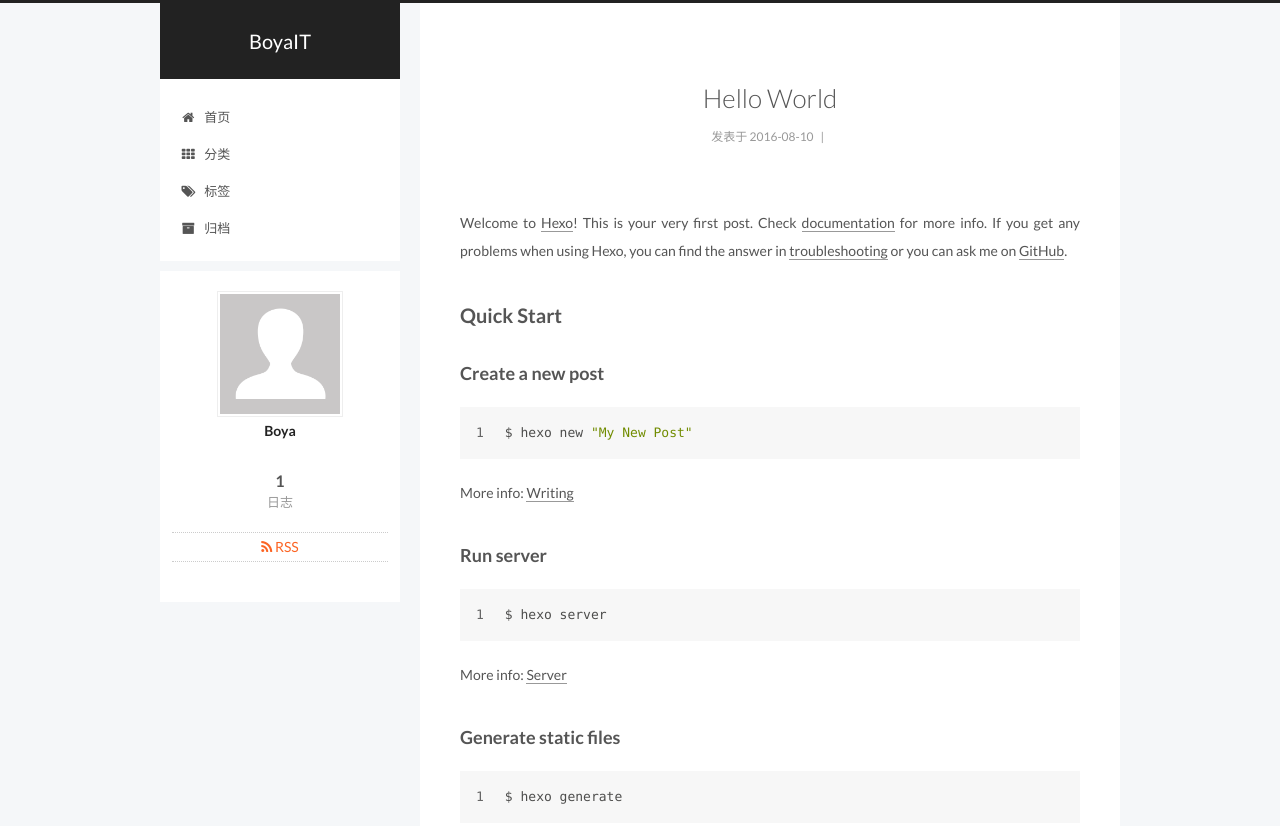
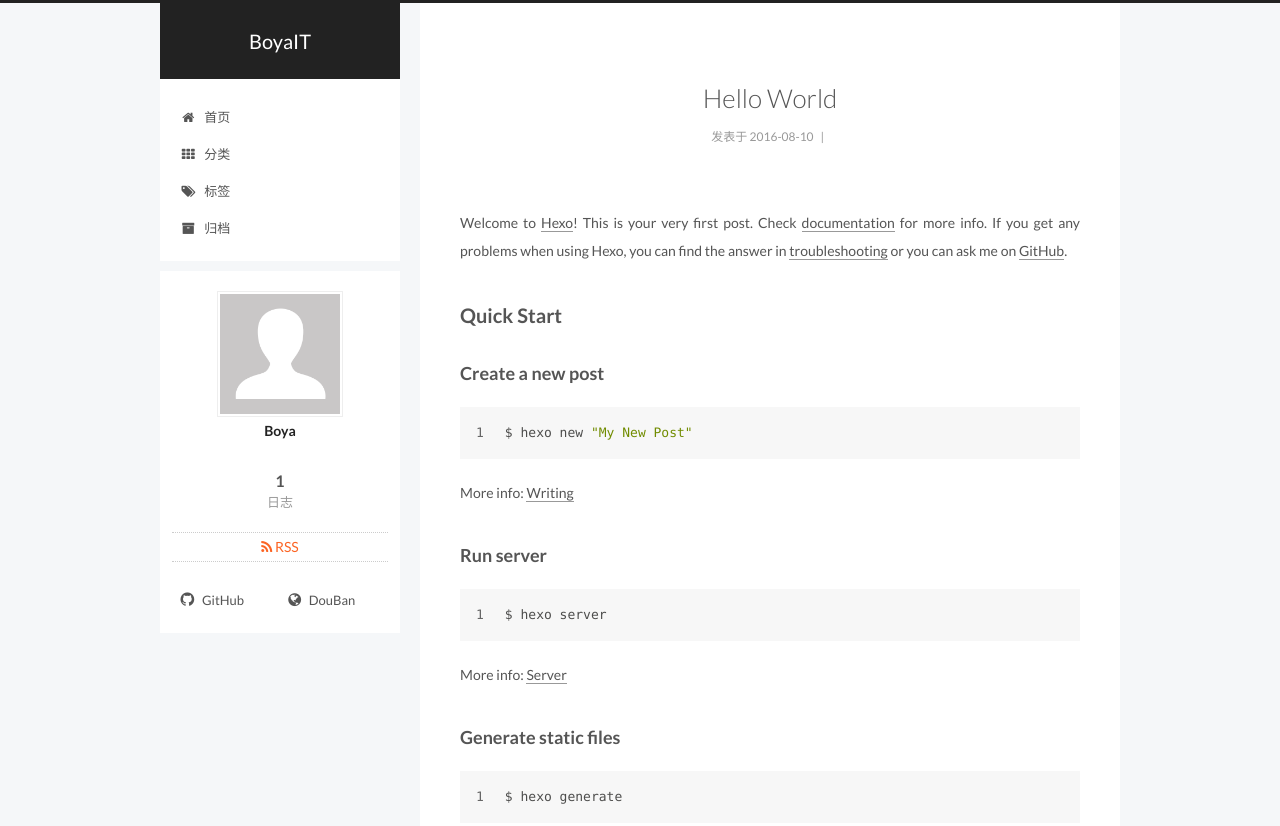
Before and after one commit to boyazuo/boyazuo.github.com, a plain HTML site: page index.html in a window 1280 px wide. Shown: the top 826 px of the page. Drawn offline with Linux system fonts and the light colour scheme; a script that the page names is missing.

Commit message:
Site updated: 2016-08-10 15:18:41

```diff
--- a/css/main.css
+++ b/css/main.css
@@ -1549,7 +1549,7 @@ pre .javascript .function {
   width: 4px;
   height: 4px;
   border-radius: 50%;
-  background: #9fdfff;
+  background: #3367df;
 }
 .links-of-blogroll {
   font-size: 13px;
--- a/index.html
+++ b/index.html
@@ -408,6 +408,26 @@
 
         <div class="links-of-author motion-element">
 
+
+              <span class="links-of-author-item">
+                <a href="https://github.com/boyazuo" target="_blank" title="GitHub">
+
+                    <i class="fa fa-fw fa-github"></i>
+
+                  GitHub
+                </a>
+              </span>
+
+              <span class="links-of-author-item">
+                <a href="https://www.douban.com/people/72585938/" target="_blank" title="DouBan">
+
+                    <i class="fa fa-fw fa-globe"></i>
+
+                  DouBan
+                </a>
+              </span>
+
+
         </div>
 
 
```
Also changed, not shown: archives/2016/08/index.html (+20 -0 lines), archives/2016/index.html (+20 -0 lines), archives/index.html (+20 -0 lines), articles/2016/08/10/hello-world/index.html (+20 -0 lines), categories/index.html (+20 -0 lines), tags/index.html (+20 -0 lines).
